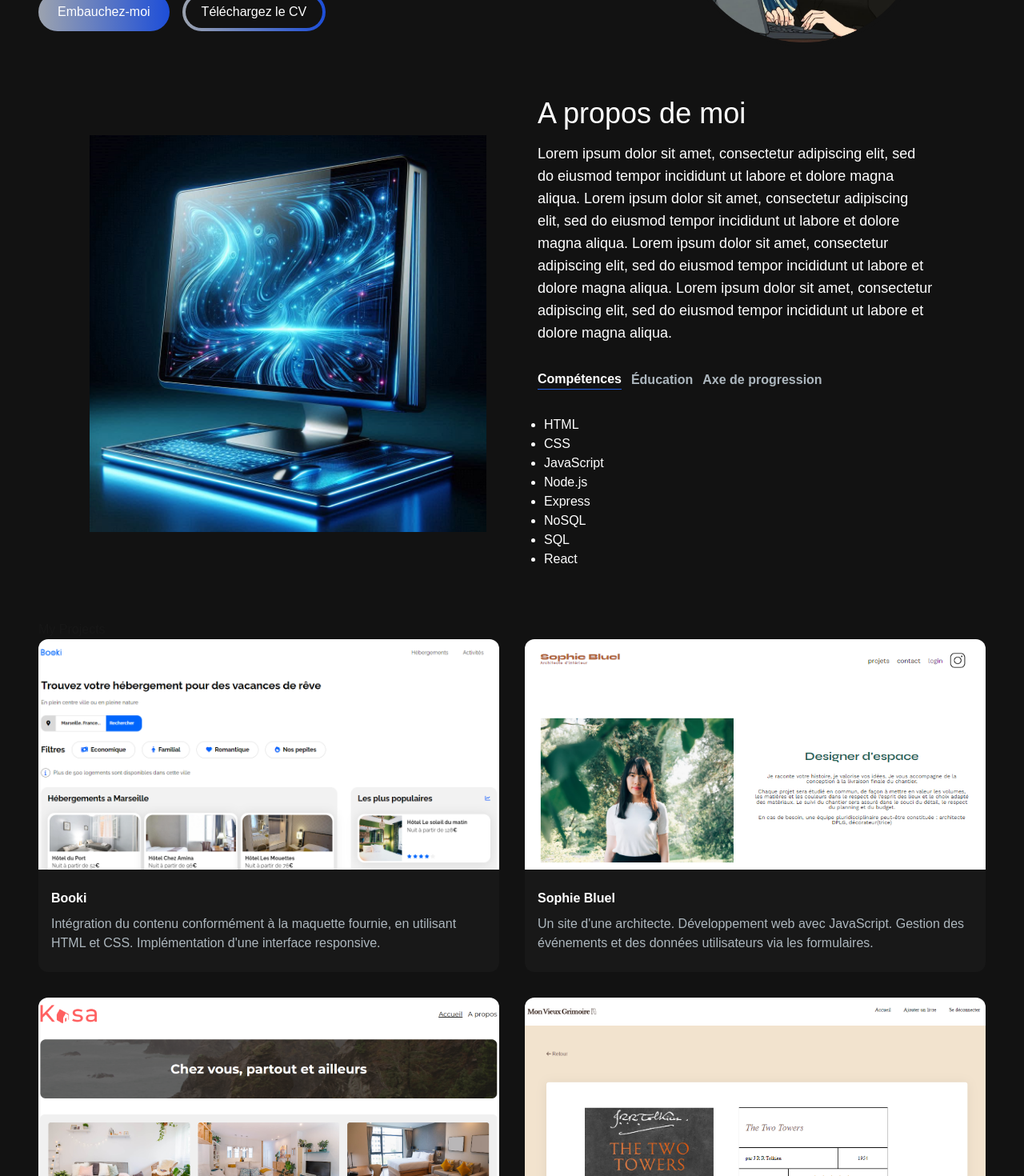
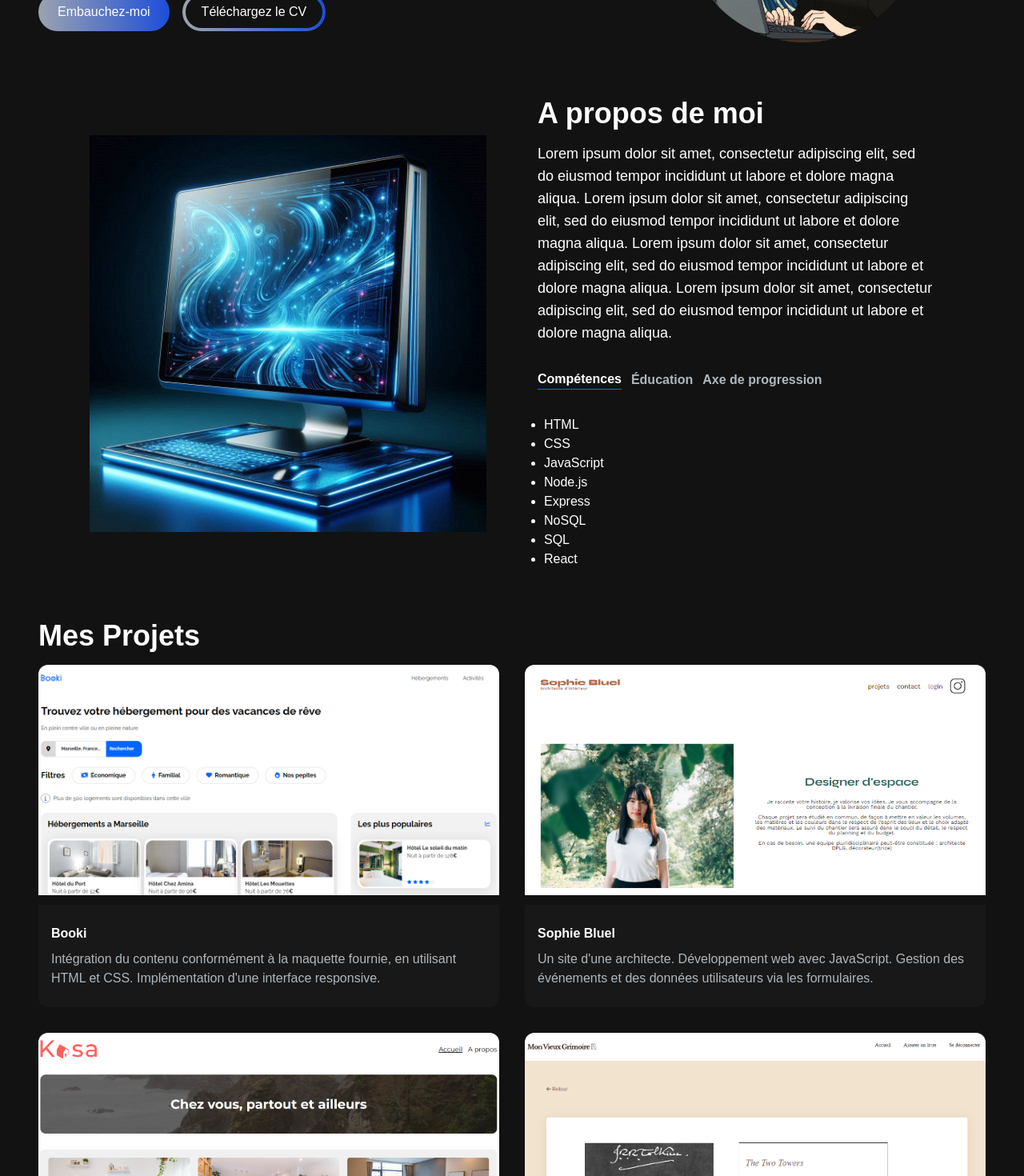
Before and after one commit to xpatk/portfolio, a Next.js app: page / in a window 1280 px wide. Shown: the part 380-1850 px from the top of the page at 80% size. Built offline with nearby package versions, Linux system fonts and the light colour scheme.

Commit message:
projects section

```diff
--- a/app/components/Apropos.jsx
+++ b/app/components/Apropos.jsx
@@ -62,7 +62,7 @@
       <div className="md:grid md:grid-cols-2 gap-8 items-center py-8 px-4 xl:gap-16 sm:py-16 xl:px-16">
         <Image src="/images/comp.png" width={500} height={500} />
         <div className="mt-4 md:mt-0 text-left flex flex-col h-full">
-          <h2 className="text-4xl gont-bold text-white mb-4">
+          <h2 className="text-4xl font-bold text-white mb-4">
             A propos de moi
           </h2>
           <p className="text-base lg:text-lg">
--- a/app/components/ProjectCard.jsx
+++ b/app/components/ProjectCard.jsx
@@ -1,15 +1,30 @@
 import React from "react";
+import { CodeBracketIcon, EyeIcon } from "@heroicons/react/24/solid";
+import Link from "next/link";
 
-const ProjectCard = ({ imgUrl, title, description }) => {
+const ProjectCard = ({ imgUrl, title, description, gitUrl, previewUrl }) => {
   return (
     <div>
       <div
         className="h-72 md:h-92 rounded-t-xl relative group"
         style={{ background: `url(${imgUrl})`, backgroundSize: "cover" }}
       >
-        <div className="overlay absolute top-0 w-full h-full bg-[#181818] bg-opacity-0 hidden group-hover:flex group-hover:bg-opacity-80 transition-all duration-500"></div>
+        <div className="overlay items-center justify-center absolute top-0 left-0 w-full h-full bg-[#181818] bg-opacity-0 hidden group-hover:flex group-hover:bg-opacity-80 transition-all duration-500">
+          <Link
+            href={gitUrl}
+            className="h-14 w-14 border-2 mr-2 relative rounded-full border-[#ADB7BE] hover:border-white group/link"
+          >
+            <CodeBracketIcon className="h-10 w-10 text-[#ADB7BE] absolute top-1/2 left-1/2 transform -translate-x-1/2 -translate-y-1/2  cursor-pointer group-hover/link:text-white" />
+          </Link>
+          <Link
+            href={previewUrl}
+            className="h-14 w-14 border-2 relative rounded-full border-[#ADB7BE] hover:border-white group/link"
+          >
+            <EyeIcon className="h-10 w-10 text-[#ADB7BE] absolute top-1/2 left-1/2 transform -translate-x-1/2 -translate-y-1/2  cursor-pointer group-hover/link:text-white" />
+          </Link>
+        </div>
       </div>
-      <div className="text-white rounded-b-xl bg-[#181818] py-6 px-4">
+      <div className="text-white rounded-b-xl mt-3 bg-[#181818] py-6 px-4">
         <h5 className="font-xl font-semibold mb-2">{title}</h5>
         <p className="text-[#ADB7BE]">{description}</p>
       </div>
--- a/app/components/ProjectsSection.jsx
+++ b/app/components/ProjectsSection.jsx
@@ -1,5 +1,6 @@
 import React from "react";
 import ProjectCard from "./ProjectCard";
+import PreviousMap from "postcss/lib/previous-map";
 
 const projectsData = [
   {
@@ -9,6 +10,8 @@
       "Intégration du contenu conformément à la maquette fournie, en utilisant HTML et CSS. Implémentation d'une interface responsive.",
     image: "images/1.PNG",
     tag: ["Tous", "Front-end"],
+    gitUrl: "https://github.com/xpatk/Booki-P2",
+    previewUrl: "/",
   },
   {
     id: 2,
@@ -17,6 +20,8 @@
       "Un site d'une architecte. Développement web avec JavaScript. Gestion des événements et des données utilisateurs via les formulaires.",
     image: "images/2.PNG",
     tag: ["Tous", "Front-end"],
+    gitUrl: "https://github.com/xpatk/SophieBluel_P3",
+    previewUrl: "/",
   },
   {
     id: 3,
@@ -25,6 +30,8 @@
       "Site de location. Développement des éléments d'interface du site grâce à des composants React. Navigation effectuée avec React Router.",
     image: "images/3.PNG",
     tag: ["Tous", "Front-end"],
+    gitUrl: "https://github.com/xpatk/Kasa",
+    previewUrl: "/",
   },
   {
     id: 4,
@@ -33,13 +40,15 @@
       "Développement back-end avec Node.js et Express.js. Modélisation logique des données et mise en œuvre des opérations CRUD de manière sécurisée. Stockage des données.",
     image: "images/4.PNG",
     tag: ["Tous", "Back-end"],
+    gitUrl: "https://github.com/xpatk/Grimoir",
+    previewUrl: "/",
   },
 ];
 
 const ProjectsSection = () => {
   return (
     <>
-      <h2>My Projects</h2>
+      <h2 className="text-4xl font-bold text-white mb-4">Mes Projets</h2>
       <div className="grid grid-cols-1 md:grid-cols-2 gap-8">
         {projectsData.map((project) => (
           <ProjectCard
@@ -48,6 +57,8 @@
             description={project.description}
             imgUrl={project.image}
             tags={project.tags}
+            gitUrl={project.gitUrl}
+            previewUrl={project.previewUrl}
           />
         ))}
       </div>
```
